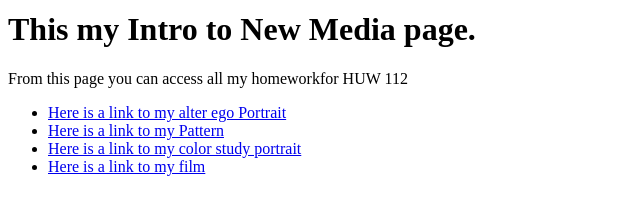
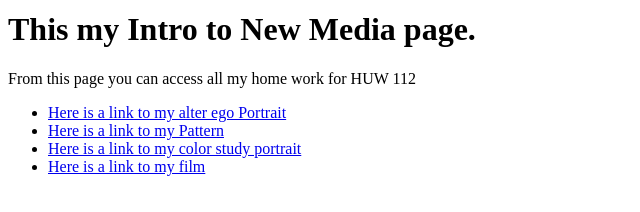
Before and after one commit to AlexandraPark/AlexandraPark.github.io, a plain HTML site: page index.html in a window 1280 px wide. Shown: the part 452-664 px from the top of the page, 0-640 px from the left. Drawn offline with Linux system fonts and the light colour scheme.

Commit message:
Update index.html

```diff
--- a/index.html
+++ b/index.html
@@ -4,7 +4,7 @@
  <body>
  <img src="alteregoportrait.jpg"height="400">
  <h1>This my Intro to New Media page.</h1>
-   <p>From this page you can access all my homeworkfor HUW 112</p>
+   <p>From this page you can access all my home work for HUW 112</p>
    <ul>
    <li><a href="wildseedportrait.html">Here is a link to my alter ego Portrait</a></li>
    <li><a href="pattern.html">Here is a link to my Pattern</a></li>
```
